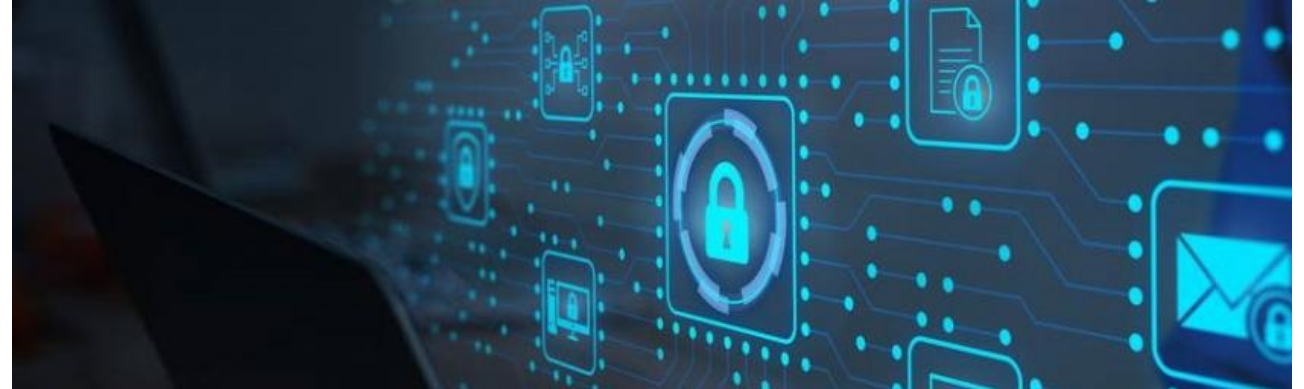
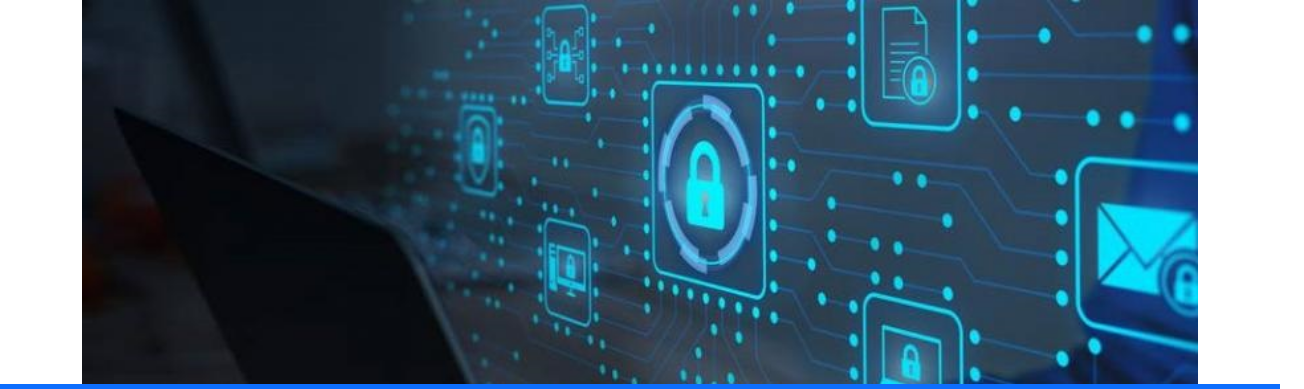
Before and after one commit to Hamidalao/projet-sp, a plain HTML site: page index.html in a window 1280 px wide. Shown: the top 389 px of the page, 1304 px wide, since content can reach past the window. Drawn offline with Linux system fonts and the light colour scheme.

Commit message:
modification de div

```diff
--- a/index.html
+++ b/index.html
@@ -9,13 +9,13 @@
     <link rel="stylesheet" href="index.css" />
   </head>
   <body>
-    <di class="container">
+    <div class="container">
       <img
         src="image securite/audit-securite-informatique-consulting.jpg"
         alt=""
         width="100%"
       />
-    </di>
+    </div>
     <nav class="navbar navbar-expand-lg bg-body-tertiary bg-primary">
       <div class="container-fluid">
         <a class="navbar-brand text-white" href="#">PROJET</a>
```
